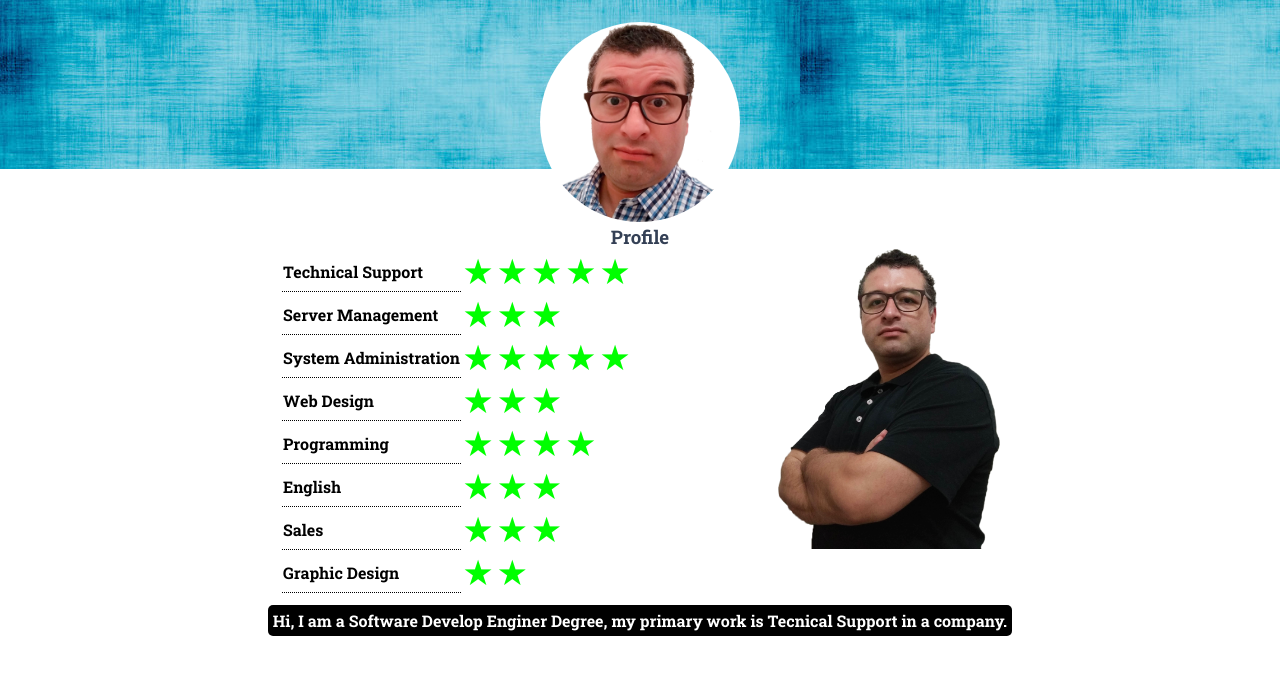
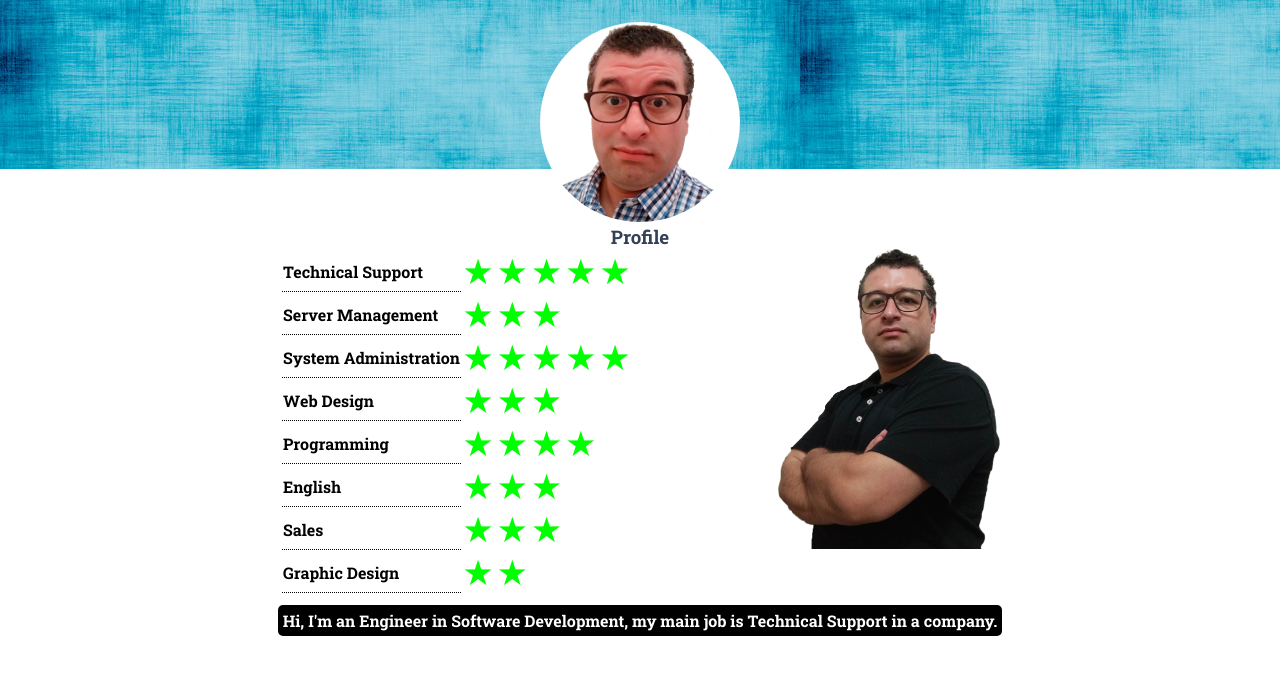
Before and after one commit to carlosdummy14/personal_profile, a plain HTML site: page index.html in a window 1280 px wide. Shown: the part 81-756 px from the top of the page. Drawn offline with Linux system fonts and the light colour scheme.

Commit message:
Update index.html
Text footer change.

```diff
--- a/index.html
+++ b/index.html
@@ -51,7 +51,7 @@
       </section>
       <section class="general_info">
          <p>
-            Hi, I am a Software Develop Enginer Degree, my primary work is Tecnical Support in a company.
+            Hi, I'm an Engineer in Software Development, my main job is Technical Support in a company.
          </p>
       </section>
    </div>
```
